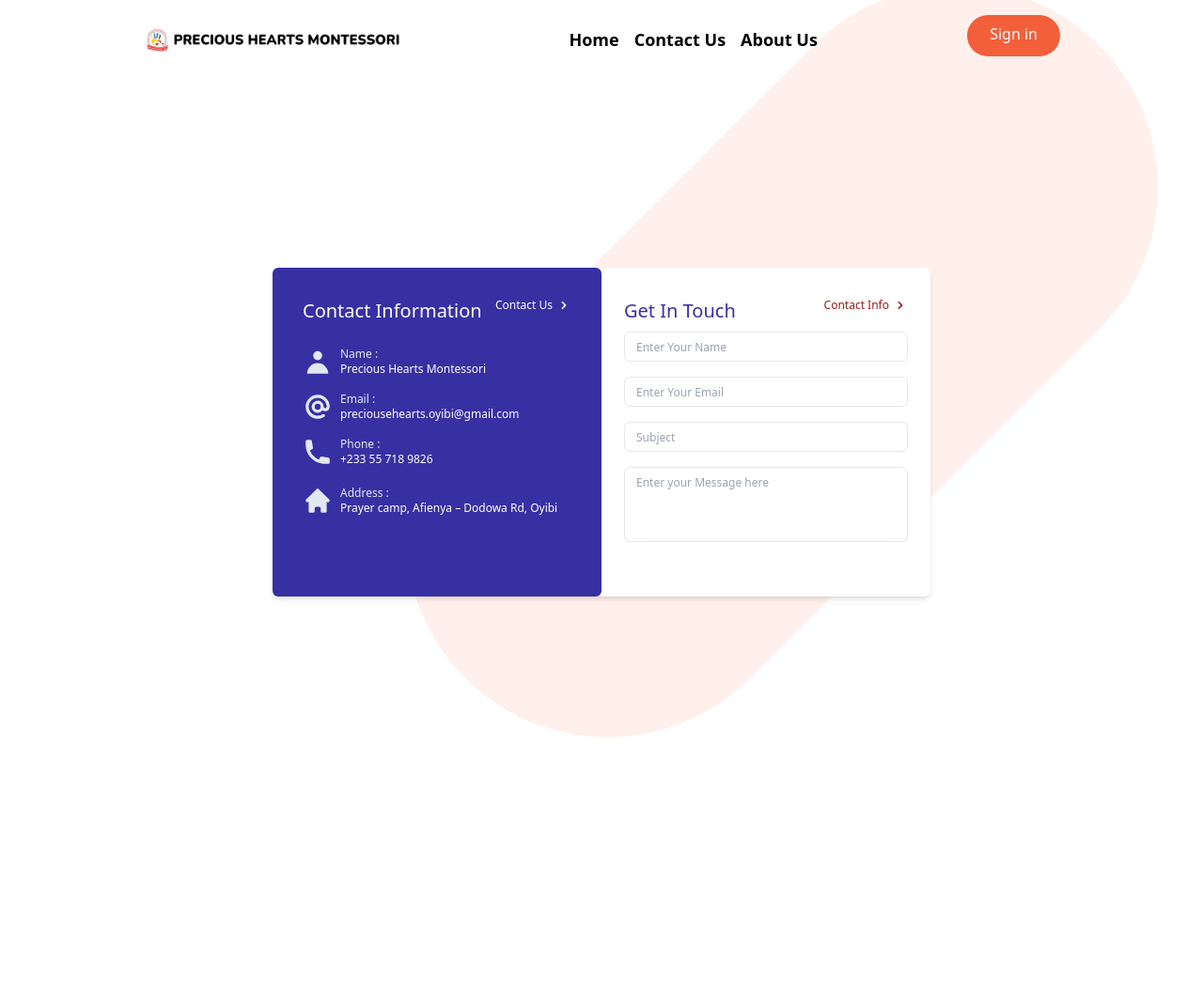
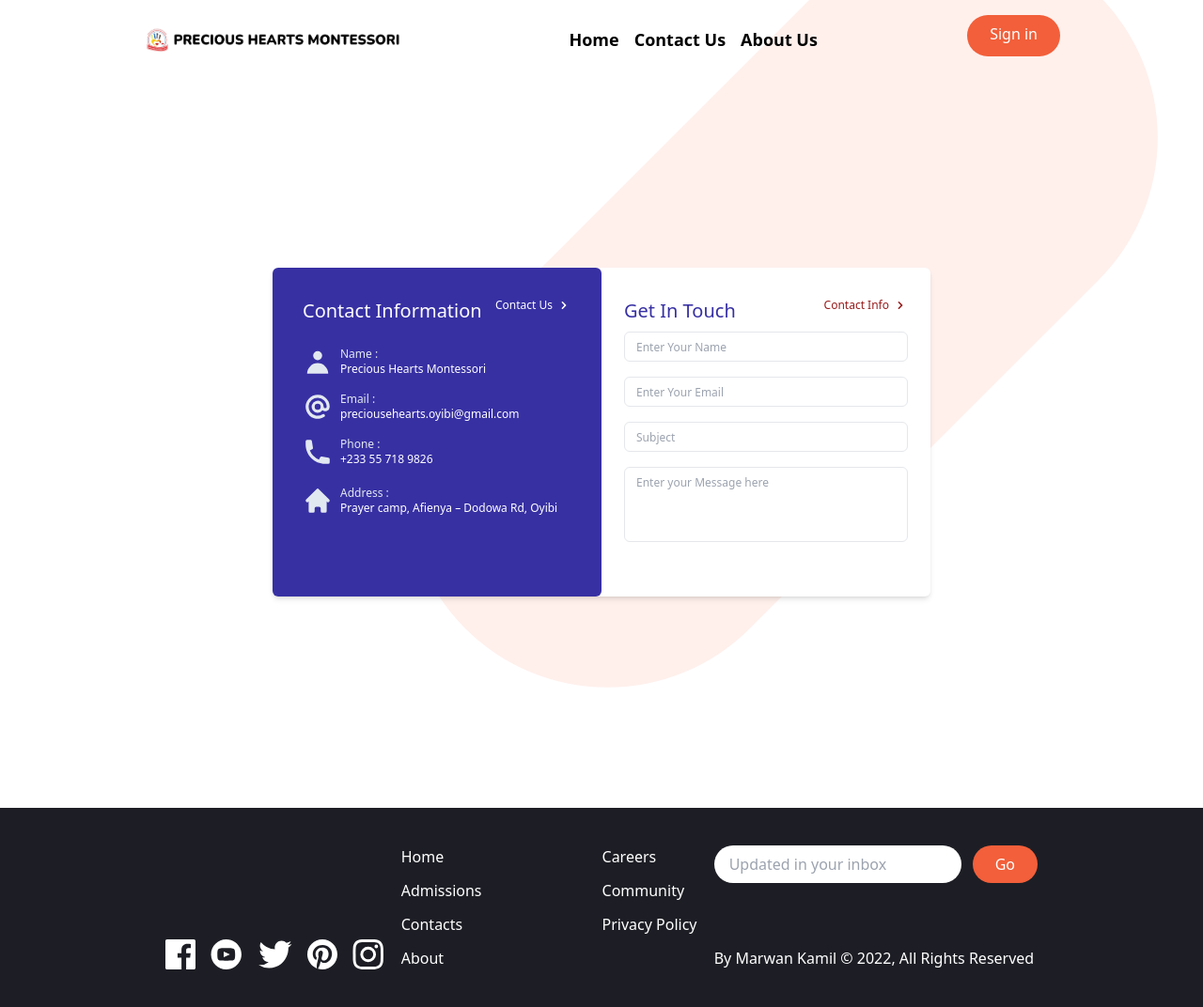
Before and after one commit to Mkamil001/phm.github.io, a website with bundled scripts: page contact.html in a window 1280 px wide. Shown: the whole page at 94% size. Before the commit the page ends 860 px from the top, so only its background shows below. Built offline with nearby package versions, Linux system fonts and the light colour scheme.

Commit message:
Add files via upload

```diff
--- a/contact.html
+++ b/contact.html
@@ -141,7 +141,7 @@
 
 
             <!-- get in touch form -->
-            <div class="px-6 py-8" id="contact_us">
+            <div class="px-6 py-8 flex-col-reverse" id="contact_us">
                 <div class="flex justify-between">
                     <h2 class="text-indigo-800 text-xl">Get In Touch</h2>
                     <h2 class="text-red-800 text-xs flex flex-row block cursor-pointer" id="swtich_to_contact_info">Contact Info <svg
@@ -166,6 +166,85 @@
 
         </div>
     </div>
+
+    <!-- Footer -->
+    <footer class="bg-veryDarkBlue">
+        <!-- Flex Container -->
+        <div
+          class="container flex flex-col-reverse justify-between px-6 py-10 mx-auto space-y-8 md:flex-row md:space-y-0"
+        >
+          <!-- Logo and social links container -->
+          <div
+            class="flex flex-col-reverse items-center justify-between space-y-12 md:flex-col md:space-y-0 md:items-start"
+          >
+            <div class="mx-auto my-6 text-center text-white md:hidden">
+              Copyright &copy; 2022, All Rights Reserved
+            </div>
+            <!-- Logo -->
+            <div>
+            </div>
+            <!-- Social Links Container -->
+            <div class="flex justify-center space-x-4">
+              <!-- Link 1 -->
+              <a href="#">
+                <img src="img/icon-facebook.svg" alt="" class="h-8" />
+              </a>
+              <!-- Link 2 -->
+              <a href="#">
+                <img src="img/icon-youtube.svg" alt="" class="h-8" />
+              </a>
+              <!-- Link 3 -->
+              <a href="#">
+                <img src="img/icon-twitter.svg" alt="" class="h-8" />
+              </a>
+              <!-- Link 4 -->
+              <a href="#">
+                <img src="img/icon-pinterest.svg" alt="" class="h-8" />
+              </a>
+              <!-- Link 5 -->
+              <a href="#">
+                <img src="img/icon-instagram.svg" alt="" class="h-8" />
+              </a>
+            </div>
+          </div>
+          <!-- List Container -->
+          <div class="flex justify-around space-x-32">
+            <div class="flex flex-col space-y-3 text-white">
+              <a href="./index.html" class="hover:text-brightRed">Home</a>
+              <a href="./admission.html" class="hover:text-brightRed">Admissions</a>
+              <a href="./contact.html" class="hover:text-brightRed">Contacts</a>
+              <a href="./about.html" class="hover:text-brightRed">About</a>
+            </div>
+            <div class="flex flex-col space-y-3 text-white">
+              <a href="./careers.html" class="hover:text-brightRed">Careers</a>
+              <a href="./community.html" class="hover:text-brightRed">Community</a>
+              <a href="privacypolicy.html" class="hover:text-brightRed">Privacy Policy</a>
+            </div>
+          </div>
+
+          <!-- Input Container -->
+          <div class="flex flex-col justify-between">
+            <form>
+              <div class="flex space-x-3">
+                <input
+                  type="text"
+                  class="flex-1 px-4 rounded-full focus:outline-none"
+                  placeholder="Updated in your inbox"
+                />
+                <button
+                  class="px-6 py-2 text-white rounded-full bg-brightRed hover:bg-brightRedLight focus:outline-none"
+                >
+                  Go
+                </button>
+              </div>
+            </form>
+            <div class="hidden text-white md:block">
+              By Marwan Kamil &copy; 2022, All Rights Reserved
+            </div>
+          </div>
+        </div>
+      </footer>
+
 </body>
 
 <script src="js/script.js"></script>
```
